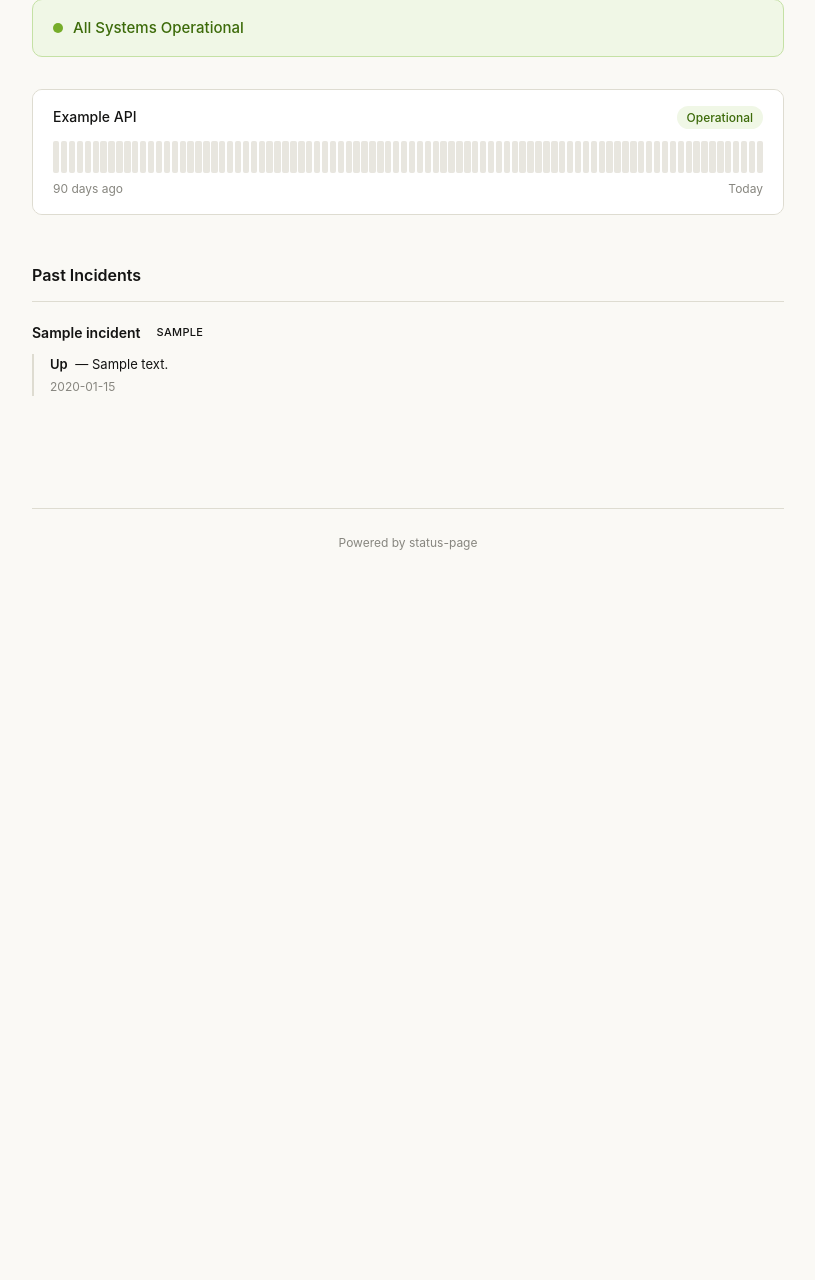
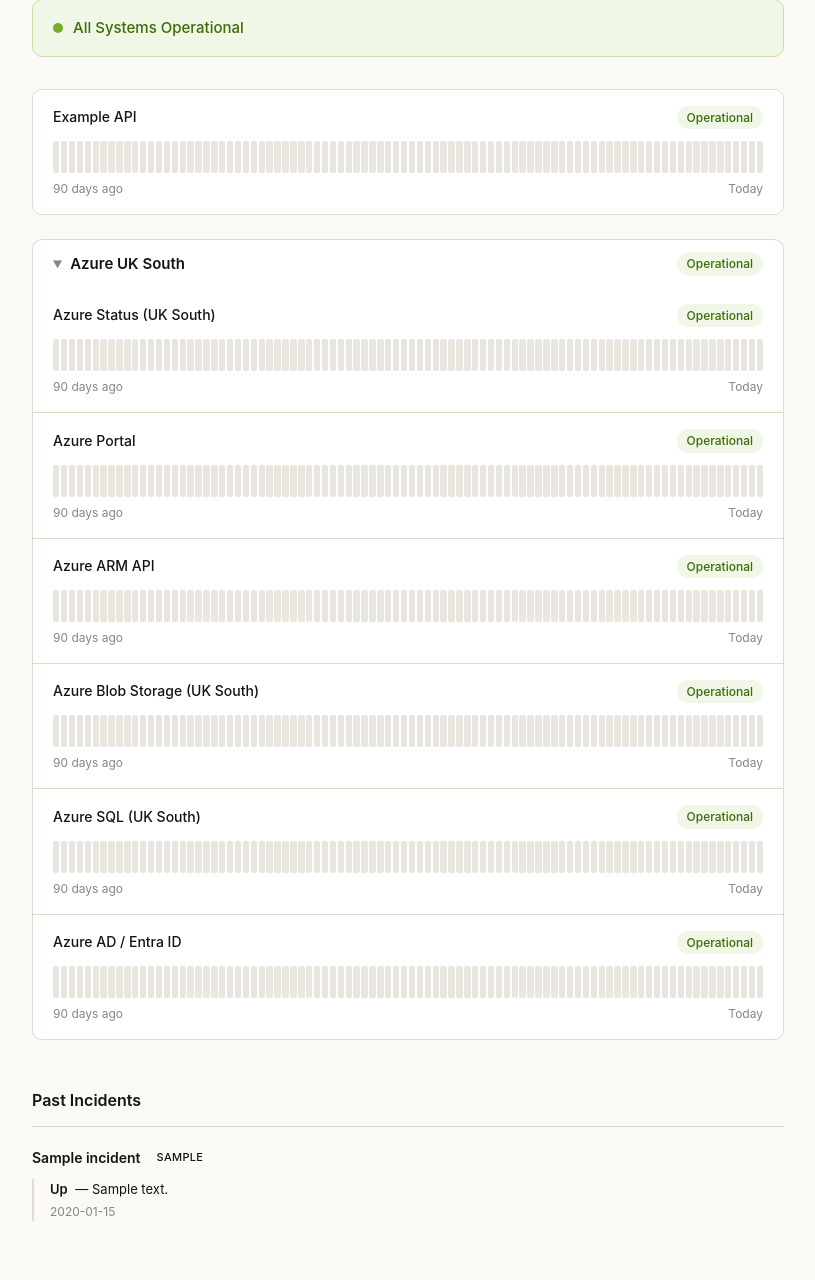
Before and after one commit to MurasatoNaoya/status-page, a Flask app: page / in a window 1280 px wide. Shown: the part 168-1448 px from the top of the page, without its empty margins (232-1047 px from the left). Before the commit the page ends 718 px from the top, so only its background shows below. Run offline with Flask 3, Linux system fonts and the light colour scheme; tables that the repository leaves empty hold one stand-in row (values such as "Sample post").

Commit message:
Add Azure UK South service group with collapsible sections
- azure_status checker: RSS feed with fallback to status page ping
- Pluggable service groups in config.yaml with collapsible <details> UI
- HTTP, DNS, and feed checks for Azure Portal, ARM, Blob, SQL, Entra ID
- Fixed blob storage hostname to uksouth.blob.core.windows.net

Co-Authored-By: Claude Opus 4.6 <noreply@anthropic.com>

```diff
--- a/app.py
+++ b/app.py
@@ -30,6 +30,7 @@ def load_config(path="config.yaml"):
 
 CONFIG = load_config()
 SERVICES = CONFIG.get("services", [])
+GROUPS = CONFIG.get("groups", [])
 PAGE = CONFIG.get("page", {})
 
 
@@ -41,9 +42,17 @@ def run_service_check(service):
                service["name"], status, response_time_ms or "")
 
 
+def all_services():
+    """Flatten all services from top-level and groups."""
+    svcs = list(SERVICES)
+    for group in GROUPS:
+        svcs.extend(group.get("services", []))
+    return svcs
+
+
 def start_scheduler():
     scheduler = BackgroundScheduler()
-    for svc in SERVICES:
+    for svc in all_services():
         interval = svc.get("interval", 60)
         scheduler.add_job(
             run_service_check,
@@ -59,21 +68,18 @@ def start_scheduler():
     return scheduler
 
 
-@app.route("/")
-def index():
-    service_names = [s["name"] for s in SERVICES]
-    latest = get_latest_status(service_names)
+def build_service_data(svc_list, latest):
+    """Build template-ready data for a list of services."""
+    all_operational = True
+    services_data = []
+    today = datetime.now(timezone.utc).date()
 
-    services_data = []
-    all_operational = True
-    for svc in SERVICES:
+    for svc in svc_list:
         name = svc["name"]
         status_info = latest.get(name)
         uptime_pct = get_uptime_percentage(name)
         uptime_days = get_uptime_days(name)
 
-        # Build 90-day array (fill missing days)
-        today = datetime.now(timezone.utc).date()
         day_map = {d["day"]: d for d in uptime_days}
         days_array = []
         for i in range(89, -1, -1):
@@ -98,14 +104,37 @@ def index():
             "days": days_array,
         })
 
+    return services_data, all_operational
+
+
+@app.route("/")
+def index():
+    all_svc_names = [s["name"] for s in all_services()]
+    latest = get_latest_status(all_svc_names)
+
+    services_data, top_ok = build_service_data(SERVICES, latest)
+
+    groups_data = []
+    groups_ok = True
+    for group in GROUPS:
+        group_svcs, group_operational = build_service_data(group.get("services", []), latest)
+        if not group_operational:
+            groups_ok = False
+        groups_data.append({
+            "name": group["name"],
+            "services": group_svcs,
+            "operational": group_operational,
+        })
+
+    all_operational = top_ok and groups_ok
     incidents = get_recent_incidents(limit=20)
-
     overall = "operational" if all_operational else "major_outage"
 
     return render_template(
         "index.html",
         page=PAGE,
         services=services_data,
+        groups=groups_data,
         incidents=incidents,
         overall=overall,
     )
@@ -133,7 +162,7 @@ def api_update_incident(incident_id):
 
 @app.route("/api/health")
 def api_health():
-    service_names = [s["name"] for s in SERVICES]
+    service_names = [s["name"] for s in all_services()]
     latest = get_latest_status(service_names)
     return jsonify({
         name: {"status": info["status"], "response_time_ms": info["response_time_ms"]}
--- a/checker.py
+++ b/checker.py
@@ -1,6 +1,7 @@
 import socket
 import subprocess
 import time
+import xml.etree.ElementTree as ET
 
 import requests
 
@@ -63,11 +64,58 @@ def check_script(service):
         return "down", None, str(e)
 
 
+def check_azure_status(service):
+    """Check Azure status page for active incidents in a given region.
+
+    Uses the main status page since the RSS feed has SSL cert issues.
+    When the feed is empty (no incidents), the region is operational.
+    Falls back to checking if the status page itself is reachable.
+    """
+    region = service.get("region", "UK South")
+    timeout = service.get("timeout", 15)
+
+    # Try RSS feed first (works from most environments)
+    feed_url = "https://rssfeed.azure.status.microsoft/en-us/status/feed/"
+    try:
+        start = time.monotonic()
+        resp = requests.get(feed_url, timeout=timeout)
+        elapsed_ms = (time.monotonic() - start) * 1000
+
+        if resp.status_code == 200:
+            root = ET.fromstring(resp.content)
+            items = root.findall(".//item")
+            region_incidents = []
+            for item in items:
+                title = item.findtext("title", "")
+                desc = item.findtext("description", "")
+                if region.lower() in title.lower() or region.lower() in desc.lower():
+                    region_incidents.append(title)
+
+            if region_incidents:
+                return "down", elapsed_ms, "; ".join(region_incidents[:3])
+            return "up", elapsed_ms, None
+    except (requests.RequestException, ET.ParseError):
+        pass
+
+    # Fallback: just check if the status page is reachable
+    status_url = "https://azure.status.microsoft/en-us/status"
+    try:
+        start = time.monotonic()
+        resp = requests.get(status_url, timeout=timeout)
+        elapsed_ms = (time.monotonic() - start) * 1000
+        if resp.status_code == 200:
+            return "up", elapsed_ms, None
+        return "down", elapsed_ms, f"Status page returned HTTP {resp.status_code}"
+    except requests.RequestException as e:
+        return "down", None, str(e)
+
+
 CHECKERS = {
     "http": check_http,
     "tcp": check_tcp,
     "dns": check_dns,
     "script": check_script,
+    "azure_status": check_azure_status,
 }
 
 
--- a/config.yaml
+++ b/config.yaml
@@ -28,3 +28,38 @@ services:
   #   type: script
   #   command: "/path/to/check.sh"
   #   interval: 120
+
+groups:
+  - name: "Azure UK South"
+    services:
+      - name: "Azure Status (UK South)"
+        type: azure_status
+        region: "UK South"
+        interval: 300
+
+      - name: "Azure Portal"
+        type: http
+        url: "https://portal.azure.com"
+        expected_status: 200
+        interval: 120
+
+      - name: "Azure ARM API"
+        type: http
+        url: "https://management.azure.com/subscriptions?api-version=2020-01-01"
+        expected_status: 401
+        interval: 120
+
+      - name: "Azure Blob Storage (UK South)"
+        type: dns
+        hostname: "uksouth.blob.core.windows.net"
+        interval: 120
+
+      - name: "Azure SQL (UK South)"
+        type: dns
+        hostname: "uksouth.database.windows.net"
+        interval: 120
+
+      - name: "Azure AD / Entra ID"
+        type: http
+        url: "https://login.microsoftonline.com/common/v2.0/.well-known/openid-configuration"
+        interval: 120
--- a/static/style.css
+++ b/static/style.css
@@ -198,6 +198,55 @@ header p {
     margin-top: 6px;
 }
 
+/* Service groups */
+.group-section {
+    margin-top: 24px;
+}
+
+.group-header {
+    display: flex;
+    justify-content: space-between;
+    align-items: center;
+    padding: 12px 20px;
+    background: var(--card-bg);
+    border: 1px solid var(--border);
+    border-radius: 10px;
+    cursor: pointer;
+    list-style: none;
+    margin-bottom: 0;
+    transition: border-radius 0.15s;
+}
+
+details[open] > .group-header {
+    border-radius: 10px 10px 0 0;
+    border-bottom: none;
+}
+
+.group-header::-webkit-details-marker { display: none; }
+
+.group-header::before {
+    content: "\25B6";
+    font-size: 10px;
+    color: var(--text-secondary);
+    transition: transform 0.15s;
+    margin-right: 8px;
+}
+
+details[open] > .group-header::before {
+    transform: rotate(90deg);
+}
+
+.group-name {
+    font-size: 15px;
+    font-weight: 600;
+    flex: 1;
+}
+
+details[open] > .group-header + .services {
+    border-top: none;
+    border-radius: 0 0 10px 10px;
+}
+
 /* Incidents section */
 .incidents-section {
     margin-top: 48px;
--- a/templates/index.html
+++ b/templates/index.html
@@ -72,6 +72,64 @@
             {% endfor %}
         </div>
 
+        <!-- Service Groups -->
+        {% for group in groups %}
+        <div class="group-section">
+            <details open>
+                <summary class="group-header">
+                    <span class="group-name">{{ group.name }}</span>
+                    <span class="service-badge {{ 'operational' if group.operational else 'major_outage' }}">
+                        {{ 'Operational' if group.operational else 'Issues Detected' }}
+                    </span>
+                </summary>
+                <div class="services">
+                    {% for svc in group.services %}
+                    <div class="service">
+                        <div class="service-header">
+                            <span class="service-name">{{ svc.name }}</span>
+                            <div class="service-meta">
+                                {% if svc.uptime_pct is not none %}
+                                    <span>{{ svc.uptime_pct }}% uptime</span>
+                                {% endif %}
+                                <span class="service-badge {{ svc.status }}">
+                                    {% if svc.status == 'operational' %}Operational
+                                    {% elif svc.status == 'degraded' %}Degraded
+                                    {% elif svc.status == 'partial_outage' %}Partial Outage
+                                    {% elif svc.status == 'major_outage' %}Major Outage
+                                    {% else %}{{ svc.status }}
+                                    {% endif %}
+                                </span>
+                            </div>
+                        </div>
+
+                        <div class="uptime-bar">
+                            {% for day in svc.days %}
+                            <div class="uptime-day {% if day.uptime_pct is none %}no-data{% elif day.uptime_pct == 100 %}up{% elif day.uptime_pct >= 95 %}degraded{% else %}down{% endif %}">
+                                <div class="tooltip">
+                                    {{ day.date }}<br>
+                                    {% if day.uptime_pct is none %}
+                                        No data
+                                    {% else %}
+                                        {{ day.uptime_pct | round(1) }}% uptime
+                                    {% endif %}
+                                </div>
+                            </div>
+                            {% endfor %}
+                        </div>
+                        <div class="uptime-footer">
+                            <span>90 days ago</span>
+                            {% if svc.response_time_ms %}
+                                <span>{{ svc.response_time_ms | round(0) | int }}ms</span>
+                            {% endif %}
+                            <span>Today</span>
+                        </div>
+                    </div>
+                    {% endfor %}
+                </div>
+            </details>
+        </div>
+        {% endfor %}
+
         <!-- Incidents -->
         <div class="incidents-section">
             <h2>Past Incidents</h2>
```
